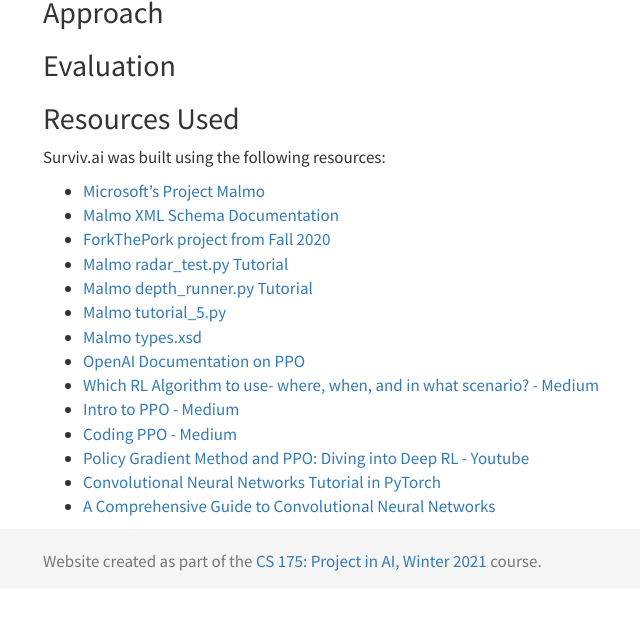
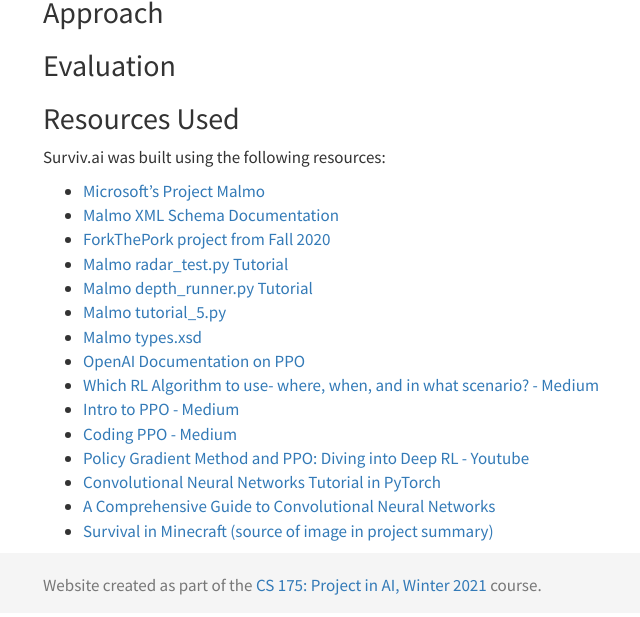
Before and after one commit to rtnavarr/survivai, a Jekyll site: the page built from docs/final.md, in a window 1280 px wide and 900 px high, scrolled down 846 px, cut to the strip 283-900 px from the top of the window. Shown: the whole strip, without its empty margins (27-667 px from the left). Built offline with Jekyll 4.4.1, drawn with Linux system fonts in a browser that asks for light colours; before the commit the page ends 1722 px from its top, so only the background shows below that.

Commit message:
add proj summary citation for img

```diff
--- a/docs/final.md
+++ b/docs/final.md
@@ -34,3 +34,4 @@
 - <a href="https://www.youtube.com/watch?v=5P7I-xPq8u8">Policy Gradient Method and PPO: Diving into Deep RL - Youtube</a><br>
 - <a href="https://adventuresinmachinelearning.com/convolutional-neural-networks-tutorial-in-pytorch/">Convolutional Neural Networks Tutorial in PyTorch</a><br>
 - <a href="https://towardsdatascience.com/a-comprehensive-guide-to-convolutional-neural-networks-the-eli5-way-3bd2b1164a53">A Comprehensive Guide to Convolutional Neural Networks</a><br>
+- <a href="http://www.minecraft101.net/g/first-night.html">Survival in Minecraft (source of image in project summary)</a><br>
```
